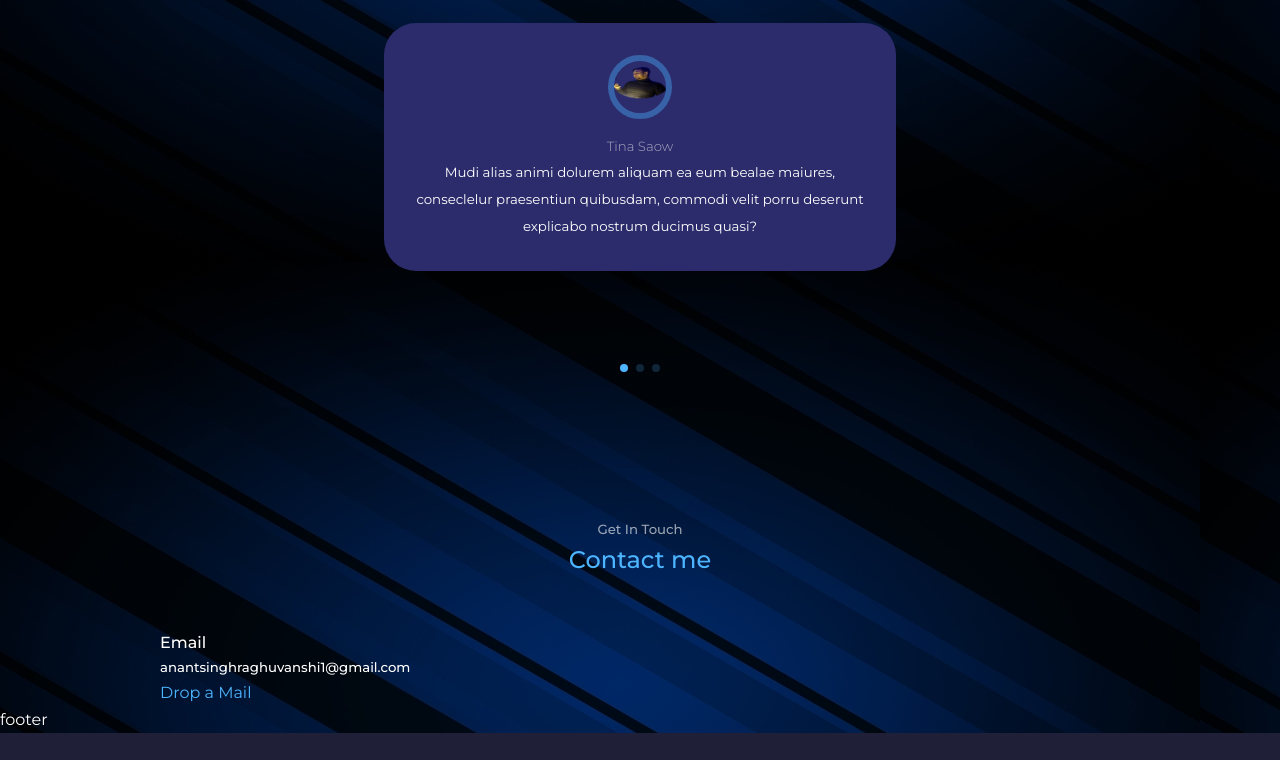
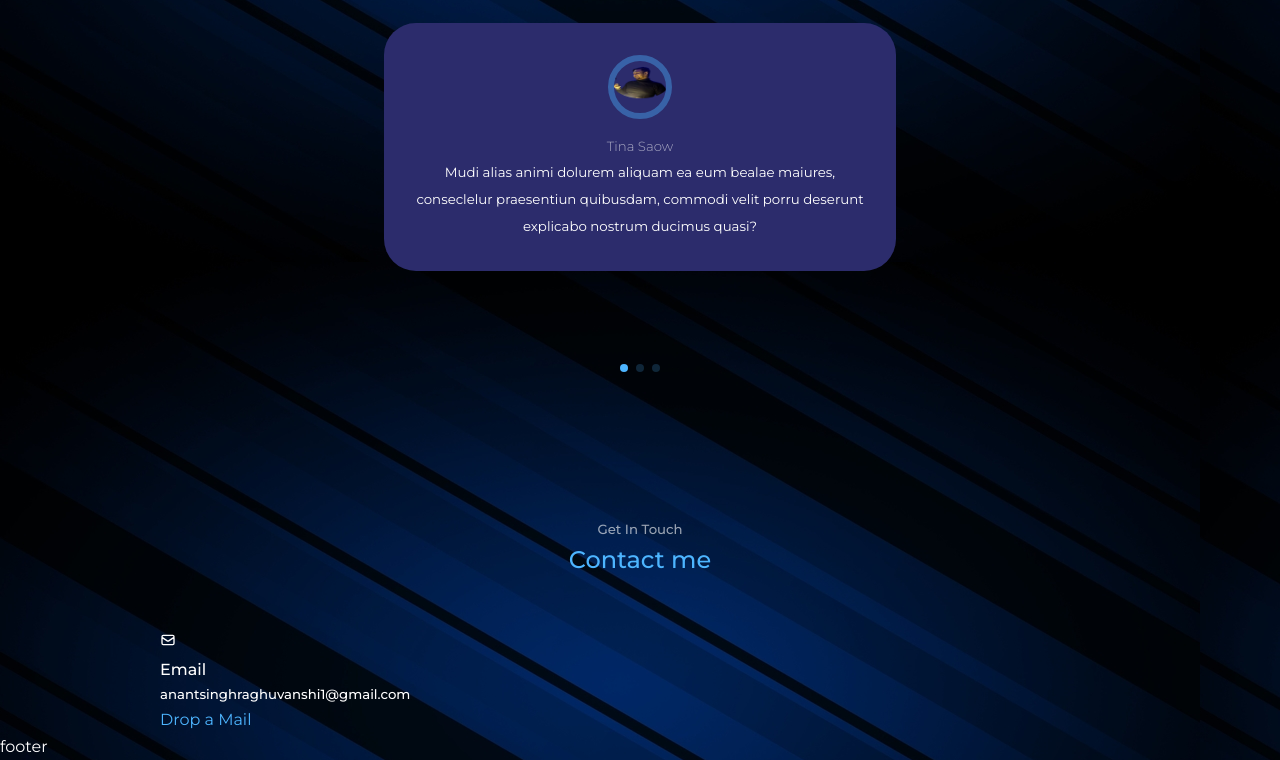
Before and after one commit to anantraghuvanshi/theanantraghuvanshi, a React (Create React App) app in the folder anant-portfolio/: page / in a window 1280 px wide. Shown: the part 3983-4743 px from the top of the page. Before the commit the page ends 4716 px from the top, so only its background shows below. Built offline with nearby package versions, Linux system fonts and the light colour scheme.

Commit message:
file update

```diff
--- a/anant-portfolio/src/components/contact/contact.jsx
+++ b/anant-portfolio/src/components/contact/contact.jsx
@@ -1,5 +1,6 @@
 import React from 'react'
 import './contact.css';
+import {HiOutlineMail} from 'react-icons/hi';
 
 const contact = () => {
   return (
@@ -10,6 +11,7 @@ const contact = () => {
       <div className="container contact__container">
         <div className="contact__options">
           <article className="contact__option">
+            <HiOutlineMail />
             <h4>Email</h4>
             <h5>anantsinghraghuvanshi1@gmail.com</h5>
             <a href="mailto:anantsinghraghuvanshi1@gmail.com">Drop a Mail</a>
```
